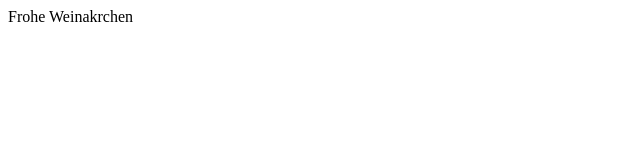
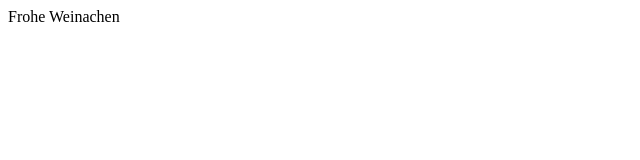
Before and after one commit to Jaliladjadie/mywebsite, a plain HTML site: page index.html in a window 1280 px wide. Shown: the full height of the page, 0-640 px from the left. Drawn offline with Linux system fonts and the light colour scheme.

Commit message:
Update index.html

```diff
--- a/index.html
+++ b/index.html
@@ -6,6 +6,6 @@
     <title>Document</title>
 </head>
 <body>
-    Frohe Weinakrchen
+    Frohe Weinachen
 </body>
 </html>
```
